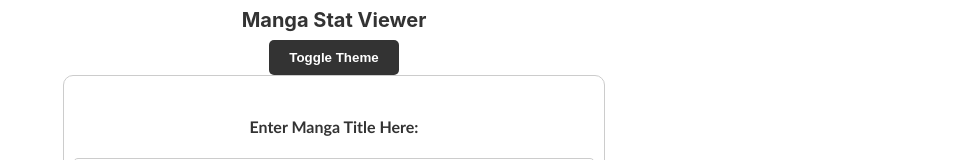
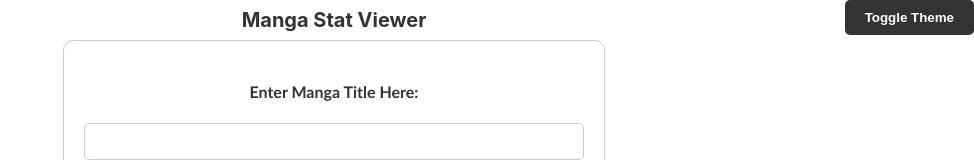
Before and after one commit to jclaybon1/Manga-Statistics-Viewer, a React (Create React App) app in the folder my-app/: page / in a window 1280 px wide. Shown: the top 160 px of the page, without its empty margins (306-1280 px from the left). Built offline with nearby package versions, Linux system fonts and the light colour scheme; no server answers.

Commit message:
need to add css

```diff
--- a/my-app/src/components/container.js
+++ b/my-app/src/components/container.js
@@ -16,7 +16,7 @@ export function Container() {
   }, [theme]);
   return (
     <div className={`App ${theme}`}>
-            <button onClick={toggleTheme}>Toggle Theme</button>
+            <button className="theme" onClick={toggleTheme}>Toggle Theme</button>
       <Search />
 
     </div>
--- a/my-app/src/components/mangaStats.css
+++ b/my-app/src/components/mangaStats.css
@@ -200,7 +200,7 @@ input:checked ~ .tab-content {
 }
 .inputSearch{
 
-  width: 500px;
+  width: 478px;
 
 }
 .buttonSearch{
--- a/my-app/src/components/theme.css
+++ b/my-app/src/components/theme.css
@@ -6,3 +6,9 @@
     background-color: #fff;
     color: #333;
 }
+.theme{
+    position: fixed;
+    right: 0;
+    top: 0;
+
+}
```
